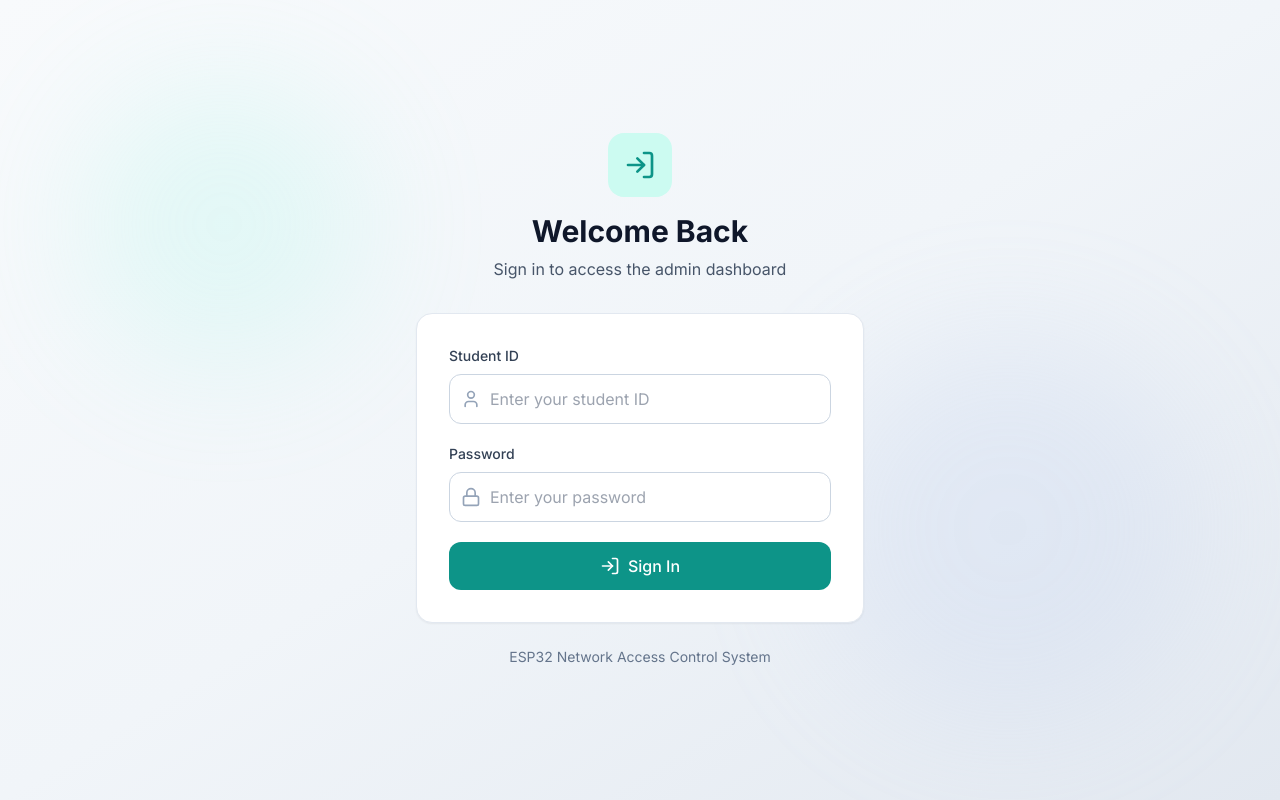
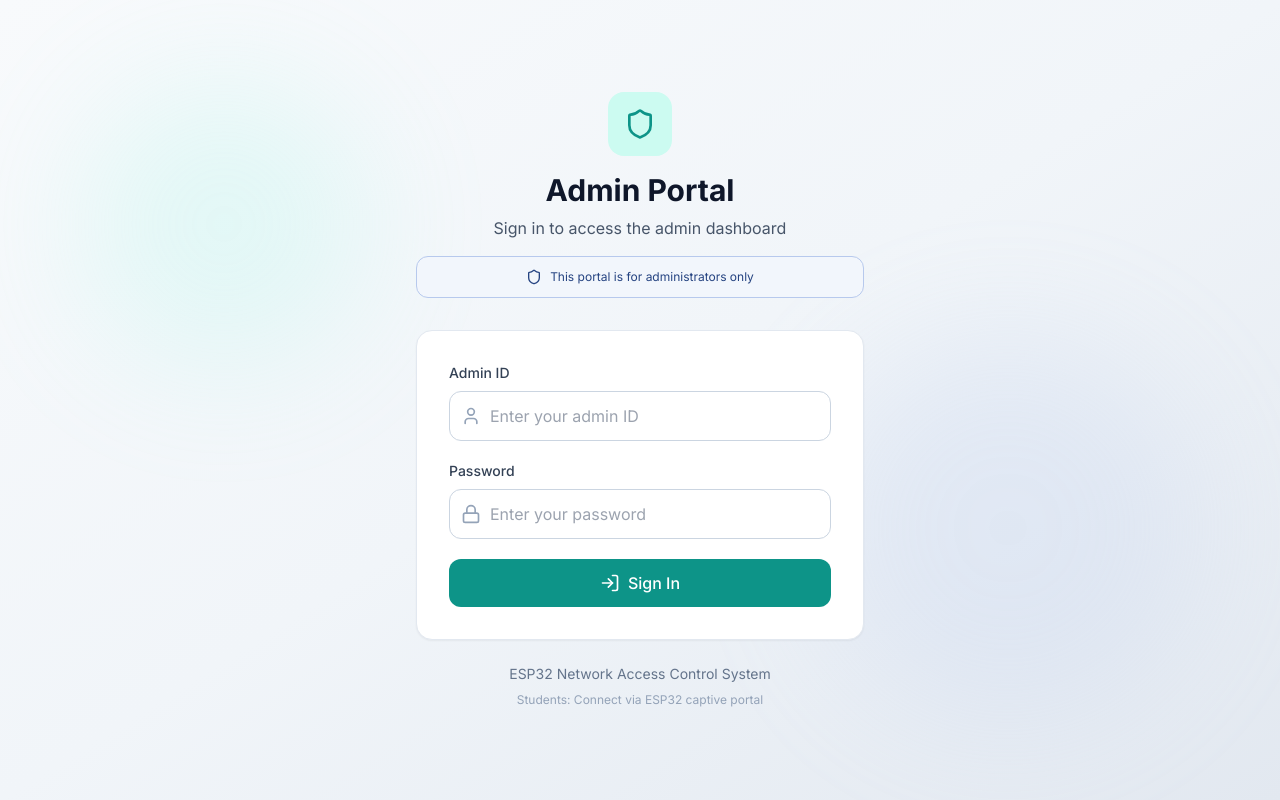
Before and after one commit to Iamhan-e/INSA_Cybersecurity_Group_46, a React app in the folder frontend/: page /login in a window 1280 px wide. Built offline with nearby package versions, Linux system fonts and the light colour scheme; the HTML template or start-up script is replaced by a standard one.

Commit message:
Update LoginForm to reflect admin-only access with new UI elements and messaging

```diff
--- a/frontend/src/components/auth/LoginForm.jsx
+++ b/frontend/src/components/auth/LoginForm.jsx
@@ -1,8 +1,7 @@
-// src/components/auth/LoginForm.jsx
 import { useState } from 'react';
 import { useNavigate } from 'react-router-dom';
 import { useAuth } from '../../hooks/useAuth';
-import { LogIn, User, Lock, AlertCircle } from 'lucide-react';
+import { LogIn, User, Lock, AlertCircle, Shield } from 'lucide-react';
 import LoadingSpinner from '../common/LoadingSpinner';
 
 const LoginForm = () => {
@@ -51,14 +50,21 @@ const LoginForm = () => {
       {/* Header */}
       <div className="text-center mb-8">
         <div className="inline-flex items-center justify-center w-16 h-16 bg-accent-100 rounded-2xl mb-4">
-          <LogIn className="w-8 h-8 text-accent-600" />
+          <Shield className="w-8 h-8 text-accent-600" />
         </div>
         <h1 className="text-3xl font-bold text-slate-900 mb-2">
-          Welcome Back
+          Admin Portal
         </h1>
         <p className="text-slate-600">
           Sign in to access the admin dashboard
         </p>
+        {/* ⭐ NEW: Admin notice */}
+        <div className="mt-4 p-3 bg-primary-50 border border-primary-200 rounded-lg">
+          <p className="text-xs text-primary-700 flex items-center justify-center gap-2">
+            <Shield className="w-4 h-4" />
+            <span>This portal is for administrators only</span>
+          </p>
+        </div>
       </div>
 
       {/* Login Form */}
@@ -68,14 +74,17 @@ const LoginForm = () => {
           {error && (
             <div className="bg-danger-50 border border-danger-200 rounded-lg p-4 flex items-start gap-3">
               <AlertCircle className="w-5 h-5 text-danger-600 flex-shrink-0 mt-0.5" />
-              <p className="text-sm text-danger-700">{error}</p>
+              <div>
+                <p className="text-sm font-medium text-danger-900 mb-1">Access Denied</p>
+                <p className="text-sm text-danger-700">{error}</p>
+              </div>
             </div>
           )}
 
           {/* Student ID Input */}
           <div>
             <label htmlFor="studentId" className="block text-sm font-medium text-slate-700 mb-2">
-              Student ID
+              Admin ID
             </label>
             <div className="relative">
               <div className="absolute inset-y-0 left-0 pl-3 flex items-center pointer-events-none">
@@ -88,7 +97,7 @@ const LoginForm = () => {
                 value={formData.studentId}
                 onChange={handleChange}
                 className="block w-full pl-10 pr-4 py-3 border border-slate-300 rounded-lg focus:ring-2 focus:ring-accent-500 focus:border-transparent transition-colors"
-                placeholder="Enter your student ID"
+                placeholder="Enter your admin ID"
                 disabled={loading}
                 autoComplete="username"
               />
@@ -144,6 +153,9 @@ const LoginForm = () => {
         <p className="text-sm text-slate-500">
           ESP32 Network Access Control System
         </p>
+        <p className="text-xs text-slate-400 mt-2">
+          Students: Connect via ESP32 captive portal
+        </p>
       </div>
     </div>
   );
```
